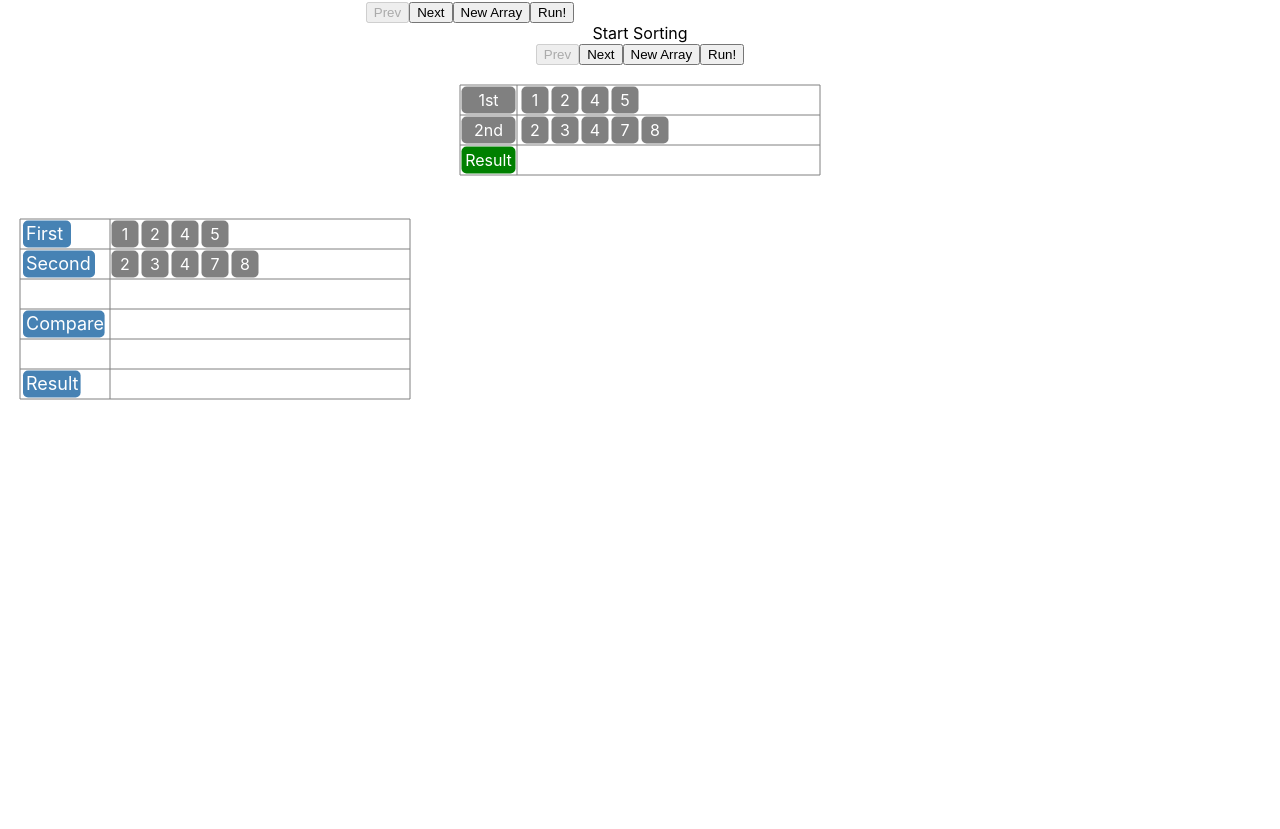
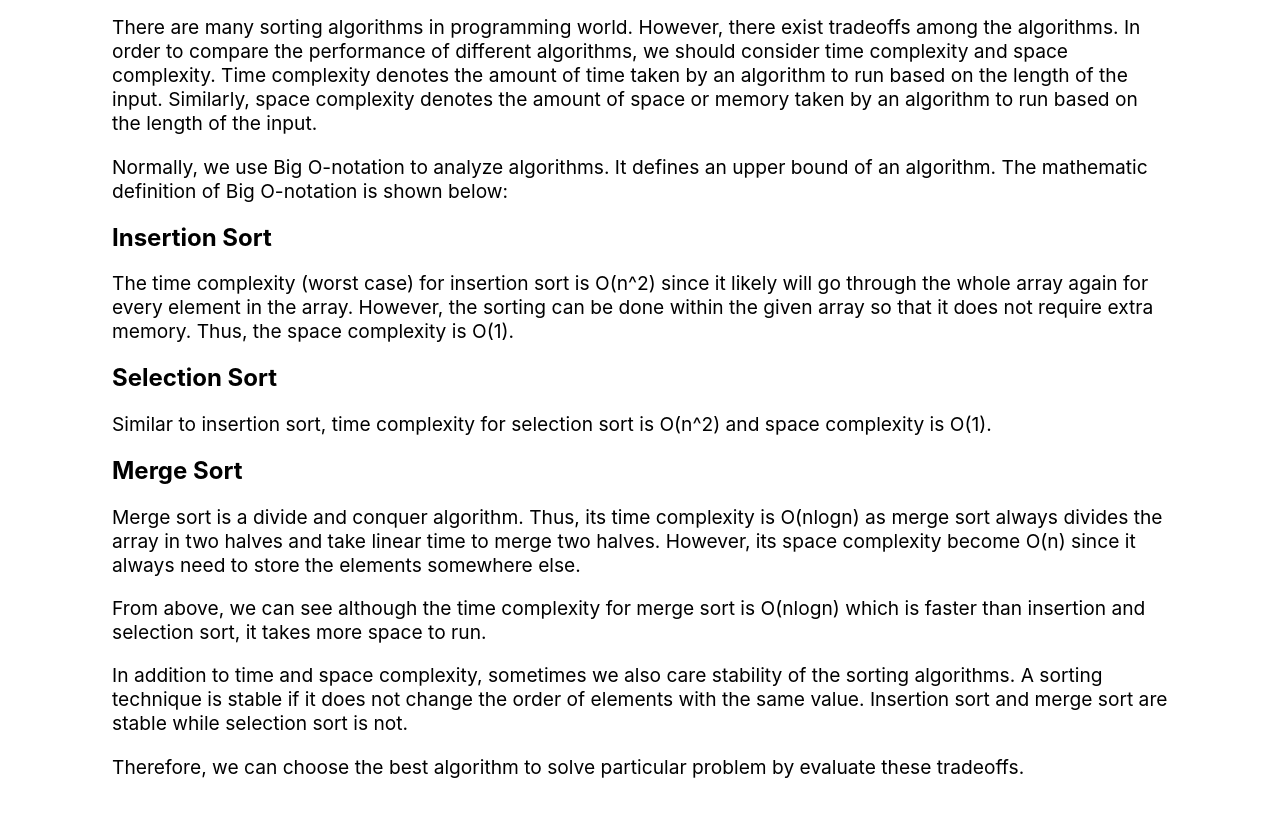
Before and after one commit to YichaoW/info474final, a React (Create React App) app: page / in a window 1280 px wide. Shown: the part 1511-2340 px from the top of the page. Before the commit the page ends 1934 px from the top, so only its background shows below. Built offline with nearby package versions, Linux system fonts and the light colour scheme.

Commit message:
basic text

```diff
--- a/src/App.js
+++ b/src/App.js
@@ -7,6 +7,7 @@ import {SelectionSort} from './Components/SelectionSort'
 import {Insertion} from './Components/Insertion'
 import {MergeSortBasic} from './Components/MergeSortBasic'
 import {MergeSort} from './Components/MergeSort'
+import {ComplexityAnalysis} from './Components/ComplexityAnalysis'
 
 
 function App() {
@@ -14,11 +15,12 @@ function App() {
     <div className="App">
       <Intro />
       <SortTwoArray />
-      <RuleOfThumb />
       <MergeSort />
       <Insertion />
       <SelectionSort />
       <MergeSortBasic />
+      <ComplexityAnalysis />
+      <RuleOfThumb />
     </div>
   );
 }
--- /dev/null
+++ b/src/Components/ComplexityAnalysis.js
@@ -0,0 +1,61 @@
+import React, { Component } from 'react';
+
+export class ComplexityAnalysis extends Component {
+    constructor(props) {
+        super(props)
+
+        this.state = {
+
+        }
+    }
+
+    componentDidMount() {
+
+    }
+
+    render() {
+        return(
+            <div className="intro-container">
+                <h1>Complexity Analysis</h1>
+                <p className='intro-text'>
+                There are many sorting algorithms in programming world. However, there exist tradeoffs among the algorithms. In order to compare the performance of different algorithms, we should consider time complexity and space complexity. Time complexity denotes the amount of time taken by an algorithm to run based on the length of the input. Similarly, space complexity denotes the amount of space or memory taken by an algorithm to run based on the length of the input.
+
+                </p>
+
+                <p className='intro-text'>
+                Normally, we use Big O-notation to analyze algorithms. It defines an upper bound of an algorithm. The mathematic definition of Big O-notation is shown below:
+                </p>
+
+                <h2>Insertion Sort</h2>
+
+                <p className='intro-text'>
+                The time complexity (worst case) for insertion sort is O(n^2) since it likely will go through the whole array again for every element in the array. However, the sorting can be done within the given array so that it does not require extra memory. Thus, the space complexity is O(1).
+                </p>
+
+                <h2>Selection Sort</h2>
+
+                <p className='intro-text'>
+                Similar to insertion sort, time complexity for selection sort is O(n^2) and space complexity is O(1).
+                </p>
+
+                <h2>Merge Sort</h2>
+
+                <p className='intro-text'>
+                Merge sort is a divide and conquer algorithm. Thus, its time complexity is O(nlogn) as merge sort always divides the array in two halves and take linear time to merge two halves. However, its space complexity become O(n) since it always need to store the elements somewhere else.
+                </p>
+
+                <p className='intro-text'>
+                From above, we can see although the time complexity for merge sort is O(nlogn) which is faster than insertion and selection sort, it takes more space to run.
+                </p>
+
+                <p className='intro-text'>
+                In addition to time and space complexity, sometimes we also care stability of the sorting algorithms. A sorting technique is stable if it does not change the order of elements with the same value. Insertion sort and merge sort are stable while selection sort is not.
+                </p>
+
+                <p className='intro-text'>
+                Therefore, we can choose the best algorithm to solve particular problem by evaluate these tradeoffs.
+                </p>
+            </div>
+        )
+    }
+}
```
Also changed, not shown: src/image/spaceplot.png (added), src/image/timeplot.png (added).
